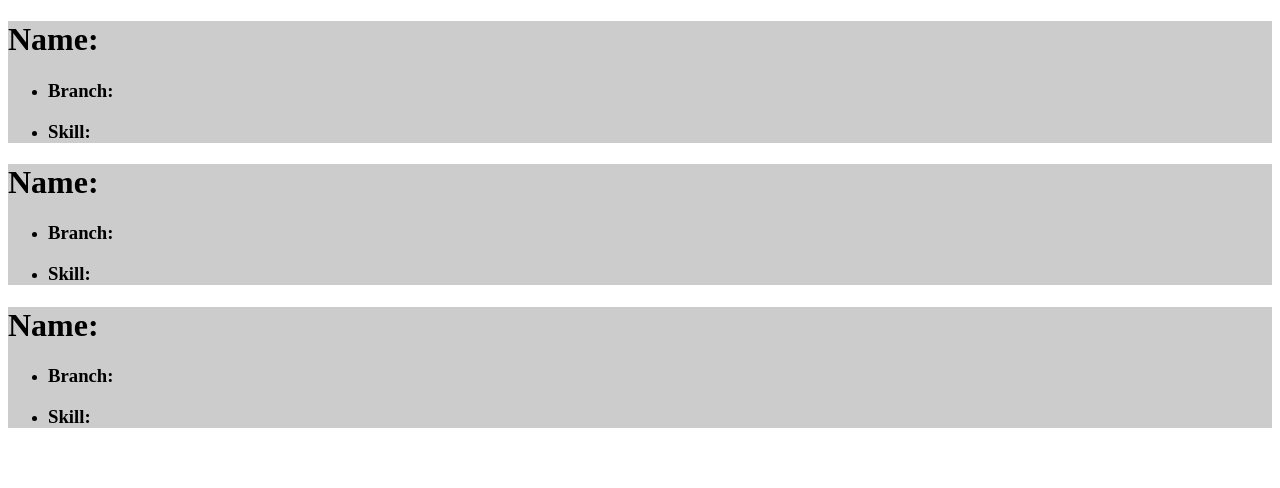
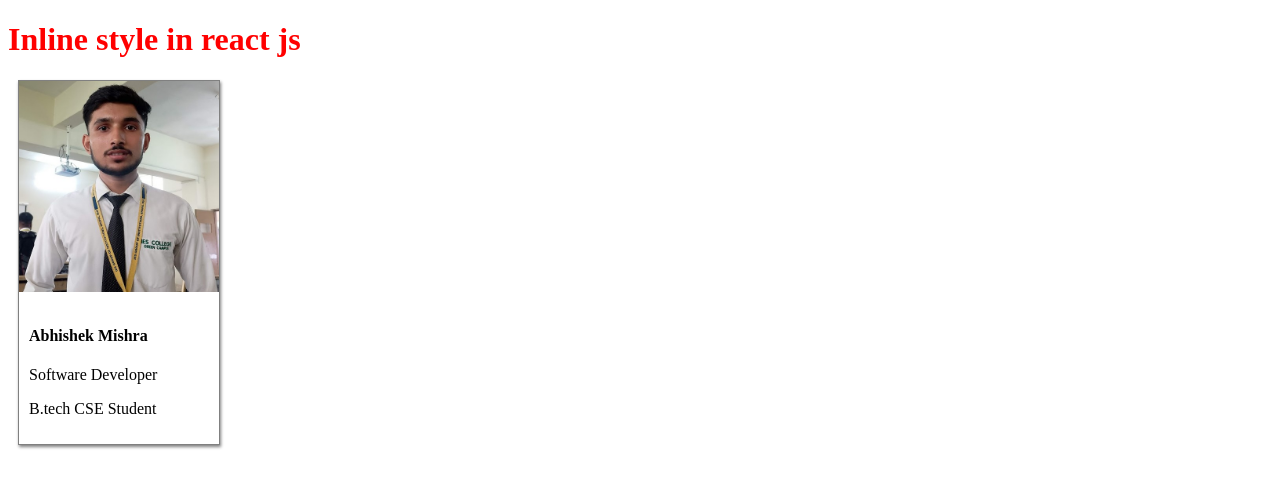
Before and after one commit to Abhishek972952/Reactjs, a React (Vite) app in the folder new1/: page / in a window 1280 px wide. Shown: the top 488 px of the page. Built offline with nearby package versions, Linux system fonts and the light colour scheme.

Commit message:
first commit

```diff
--- a/new1/src/App.jsx
+++ b/new1/src/App.jsx
@@ -184,115 +184,165 @@
 // }
 // export default App
 
-import College from "./College"
+// import College from "./College"
+
+// function App(){
+
+//   const collegedata=[
+//     {
+//       name:"Abhi",
+//       branch:"CSE DS",
+//       skill:"html css spring servlet jdbc ",
+//       Student
+//       :[
+//         {
+//       name:"mishra",
+//       age:"20",
+//       email:"latest.com"
+//         },
+
+//          {
+//       name:"virat",
+//       age:"40",
+//       email:"virat123.com"
+//         },
+
+//          {
+//       name:"khabib",
+//       age:"20",
+//       email:"khabib.com"
+//         }
+//       ]
+//     },
+
+//     {
+//       name:"vivek",
+//       branch:"CSE BS",
+//       skill:"html css spring servlet jdbc ",
+
+//       Student
+//       :[
+//         {
+//       name:"mishra",
+//       age:"20",
+//       email:"latest.com"
+//         },
+
+//          {
+//       name:"virat",
+//       age:"40",
+//       email:"virat123.com"
+//         },
+
+//          {
+//       name:"khabib",
+//       age:"20",
+//       email:"khabib.com"
+//         }
+//       ]
+//     },
+
+//     {
+//       name:"Harshit",
+//       branch:"CSE",
+//       skill:"html css java script ",
+
+//       Student
+//       :[
+//         {
+//       name:"mishra",
+//       age:"20",
+//       email:"latest.com",
+//         },
+
+//          {
+//       name:"virat",
+//       age:"40",
+//       email:"virat123.com",
+//         },
+
+//          {
+//       name:"khabib",
+//       age:"20",
+//       email:"khabib.com",
+//         }
+//       ]
+//     }
+
+//   ]
+//   return(
+//     <div>
+//       {/* <h1>Nested Looping</h1> */}
+//     {
+//       collegedata.map((collegedata,index)=>(
+//         <div key={index}>
+//           {/* <h1>Name:{collegedata.name}</h1>
+//           <ul>
+//             <li>
+//               <h3>Branch:{collegedata.branch}</h3>
+//             </li>
+
+//             <li>
+//               <h3>Skill:{collegedata.skill}</h3>
+//             </li>
+//           </ul> */}
+
+//           <College  college={collegedata}/>
+
+//         </div>
+//       ))
+//     }
+//     </div>
+//   )
+// }
+// export default App
+
+
+
+// import { useState } from "react"
+// import Counter from "./Counter"
+// function App()
+// {
+
+//   const[Count,setCount]=useState(0)
+//   return(
+//     <div>
+//       <h1>Handle to Props side Effect by using useffect</h1>
+//       <button onClick={()=>setCount(Count+1)}>Counter</button>
+
+//       <Counter Count={Count}/>
+//     </div>
+//   )
+// }
+
 
 function App(){
+  return(
+    <div >
+      <h1  style={{color:"red"}} >  Inline style in react js</h1>
+      <div style={{
 
-  const collegedata=[
-    {
-      name:"Abhi",
-      branch:"CSE DS",
-      skill:"html css spring servlet jdbc ",
-      Student
-      :[
-        {
-      name:"mishra",
-      age:"20",
-      email:"latest.com"
-        },
+        border:"1px Solid gray",
+        width:"200px",
 
-         {
-      name:"virat",
-      age:"40",
-      email:"virat123.com"
-        },
+        boxShadow:"1px 2px  3px 0px gray",
+        margin:"10px"
 
-         {
-      name:"khabib",
-      age:"20",
-      email:"khabib.com"
-        }
-      ]
-    },
 
-    {
-      name:"vivek",
-      branch:"CSE BS",
-      skill:"html css spring servlet jdbc ",
+      }}
 
-      Student
-      :[
-        {
-      name:"mishra",
-      age:"20",
-      email:"latest.com"
-        },
+      >
+        <img  style ={{width:"200px"}} src="image1.jpg" alt="" />
+        <div style={{padding:"10px"}}>
+          <h4>Abhishek Mishra</h4>
+          <p>Software Developer </p>
+          <p>B.tech CSE Student</p>
+        </div>
+      </div>
+    </div>
 
-         {
-      name:"virat",
-      age:"40",
-      email:"virat123.com"
-        },
 
-         {
-      name:"khabib",
-      age:"20",
-      email:"khabib.com"
-        }
-      ]
-    },
-
-    {
-      name:"Harshit",
-      branch:"CSE",
-      skill:"html css java script ",
-
-      Student
-      :[
-        {
-      name:"mishra",
-      age:"20",
-      email:"latest.com",
-        },
-
-         {
-      name:"virat",
-      age:"40",
-      email:"virat123.com",
-        },
-
-         {
-      name:"khabib",
-      age:"20",
-      email:"khabib.com",
-        }
-      ]
-    }
-
-  ]
-  return(
-    <div>
-      {/* <h1>Nested Looping</h1> */}
-    {
-      collegedata.map((collegedata,index)=>(
-        <div key={index}>
-          {/* <h1>Name:{collegedata.name}</h1>
-          <ul>
-            <li>
-              <h3>Branch:{collegedata.branch}</h3>
-            </li>
-
-            <li>
-              <h3>Skill:{collegedata.skill}</h3>
-            </li>
-          </ul> */}
-
-          <College  college={collegedata}/>
-
-        </div>
-      ))
-    }
-    </div>
   )
 }
+
 export default App
--- a/new1/src/College.jsx
+++ b/new1/src/College.jsx
@@ -1,22 +1,22 @@
-const College=(collegedata)=>{
-    return(
-        <div style={{
-            backgroundColor:"#ccc"
-        }
+// const College=(collegedata)=>{
+//     return(
+//         <div style={{
+//             backgroundColor:"#ccc"
+//         }
 
-        }>
-        <h1>Name:{collegedata.name}</h1>
-          <ul>
-            <li>
-                <h3>Branch:{collegedata.branch}</h3>
-            </li>
+//         }>
+//         <h1>Name:{collegedata.name}</h1>
+//           <ul>
+//             <li>
+//                 <h3>Branch:{collegedata.branch}</h3>
+//             </li>
 
-            <li>
-                <h3>Skill:{collegedata.skill}</h3>
-            </li>
-          </ul>
-        </div>
-    )
-}
+//             <li>
+//                 <h3>Skill:{collegedata.skill}</h3>
+//             </li>
+//           </ul>
+//         </div>
+//     )
+// }
 
-export default College
+// export default College
--- /dev/null
+++ b/new1/src/Counter.jsx
@@ -0,0 +1,18 @@
+import { useEffect } from "react"
+
+const Counter=({Count})=>{
+const handlecounter=()=>{
+    console.log("handle counter")
+}
+
+useEffect(()=>{
+    handlecounter();
+},[])
+
+    return(
+        <div>
+            <h1>Conter Value {Count}</h1>
+        </div>
+    )
+}
+export default Counter
```
Also changed, not shown: new1/image1.jpg (added).
